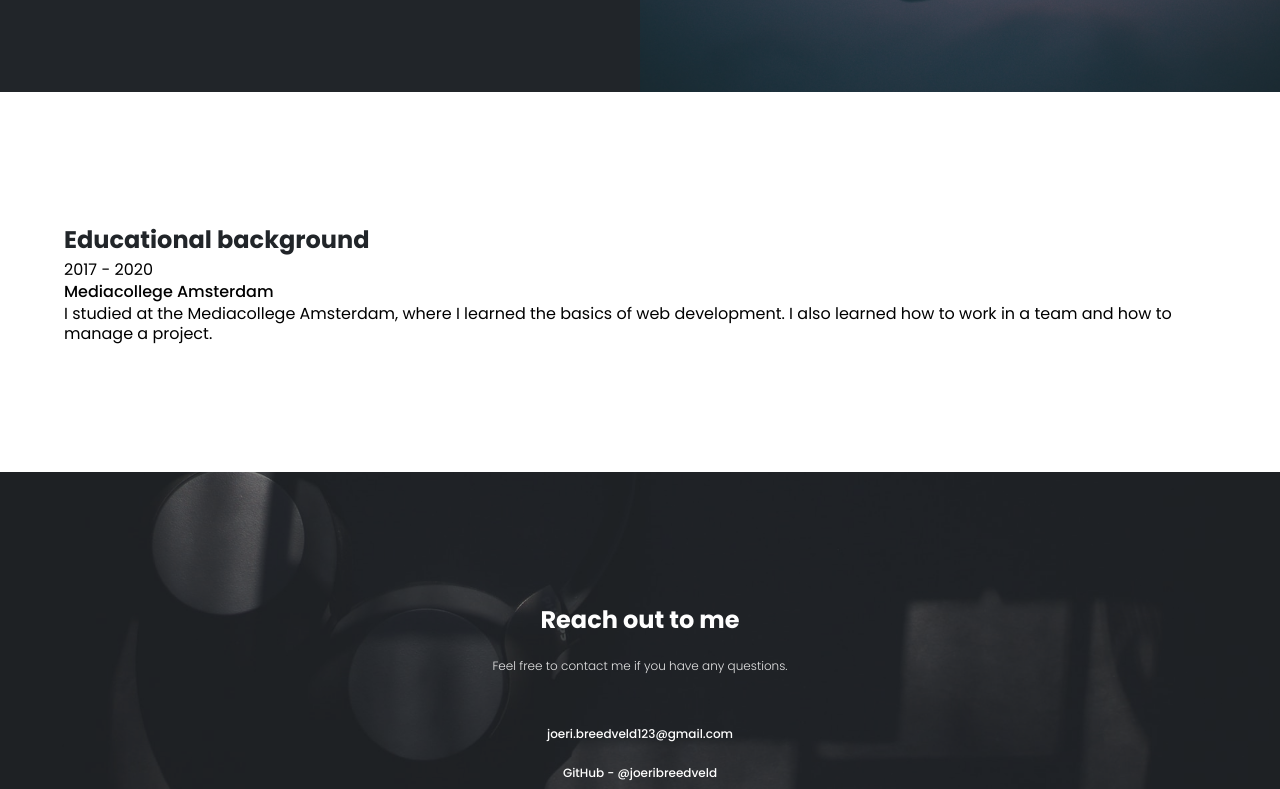
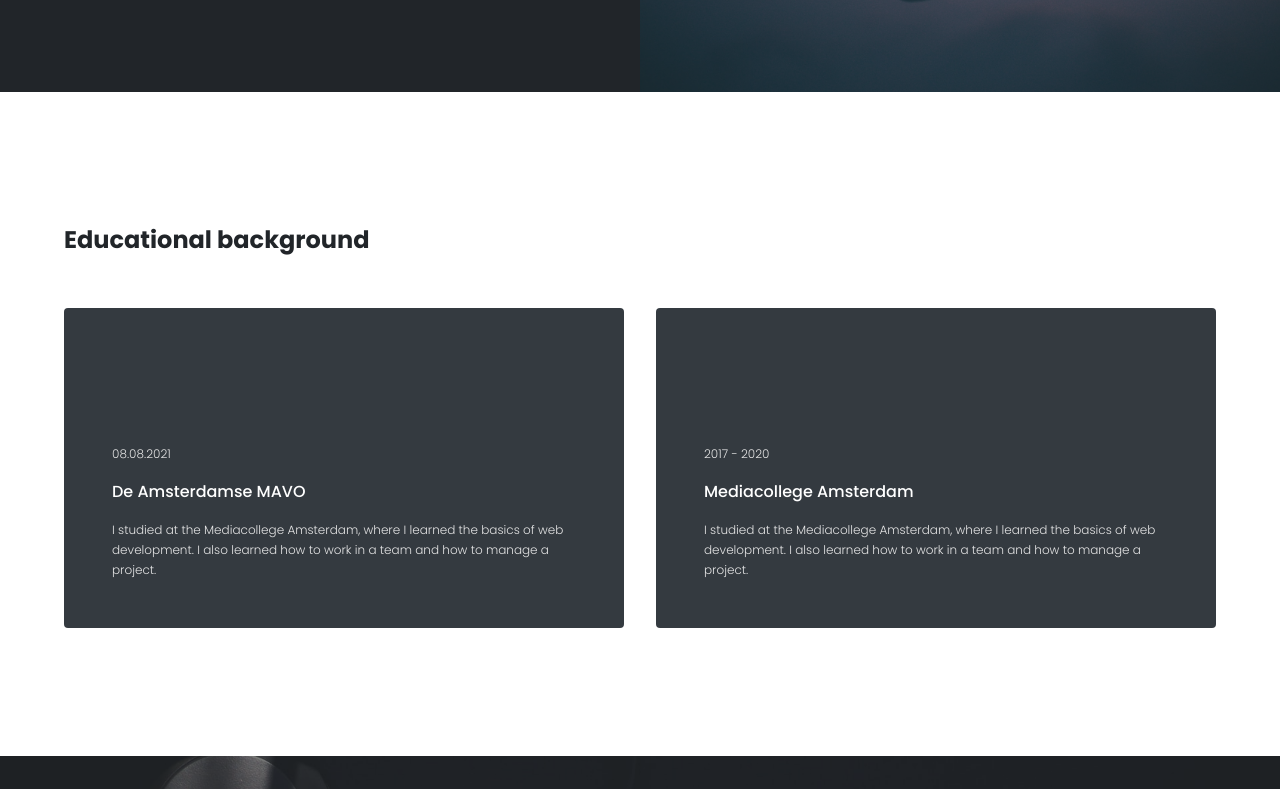
Before and after one commit to joeribreedveld/portfolio-website-v6, a Next.js app: page / in a window 1280 px wide. Shown: the part 1968-2757 px from the top of the page. Built offline with nearby package versions, Linux system fonts and the light colour scheme.

Commit message:
feat(education): add education styling and some fixes

```diff
--- a/src/components/sections/Education/Education.tsx
+++ b/src/components/sections/Education/Education.tsx
@@ -3,9 +3,15 @@ import { IEducationItemProps } from "./Education.types";
 
 // Functions
 const Education = () => (
-  <section className="page-width section-padding-y">
+  <section className="page-width section-padding-y flex flex-col gap-12">
     <h2 className="font-bold text-[#212529]">Educational background</h2>
-    <ul>
+    <ul className="flex flex-col gap-8 lg:flex-row">
+      <EducationItem
+        title="De Amsterdamse MAVO"
+        date="08.08.2021"
+        description="I studied at the Mediacollege Amsterdam, where I learned the basics of web development. I also learned how to work in a team and how to manage a project."
+        img="/images/mediacollege-amsterdam.png"
+      />
       <EducationItem
         title="Mediacollege Amsterdam"
         date="2017 - 2020"
@@ -22,11 +28,11 @@ const EducationItem = ({
   description,
   img,
 }: IEducationItemProps) => (
-  <li>
-    <article>
-      <p>{date}</p>
-      <h4>{title}</h4>
-      <p>{description}</p>
+  <li className="h-[20rem] rounded bg-[#343A40] p-12">
+    <article className="flex h-full flex-col justify-end gap-4">
+      <p className="text-xs font-light text-[#E5E5E5]">{date}</p>
+      <h4 className="font-medium text-white">{title}</h4>
+      <p className="text-xs font-light text-[#E5E5E5]">{description}</p>
     </article>
   </li>
 );
--- a/src/components/sections/Hero/Hero.tsx
+++ b/src/components/sections/Hero/Hero.tsx
@@ -13,14 +13,12 @@ const Hero = () => (
         excellent user experience.
       </p>
     </div>
-    <div className="opacity-50">
-      <Image
-        src="/img/hero-bg.jpg"
-        alt="Hero image programming"
-        className="object-cover"
-        fill
-      />
-    </div>
+    <Image
+      src="/img/hero-bg.jpg"
+      alt="Hero image programming"
+      className="object-cover opacity-50"
+      fill
+    />
   </section>
 );
 
```
